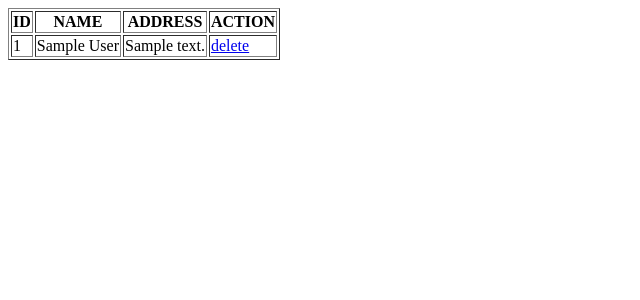
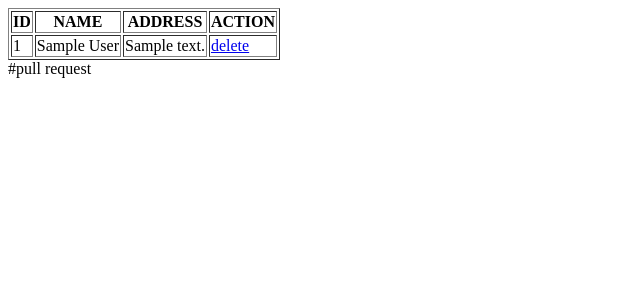
Before and after one commit to waditkea/SQLalchemy, a Flask app: page /delete in a window 1280 px wide. Shown: the top 300 px of the page, without its empty margins (0-640 px from the left). Run offline with Flask 2, Linux system fonts and the light colour scheme; tables that the repository leaves empty hold one stand-in row (values such as "Sample post").

Commit message:
hi arjun
git pull krtoy

```diff
--- a/GD/Templates/Views.html
+++ b/GD/Templates/Views.html
@@ -35,3 +35,5 @@
 
 </body>
 </html>
+
+#pull request
```
